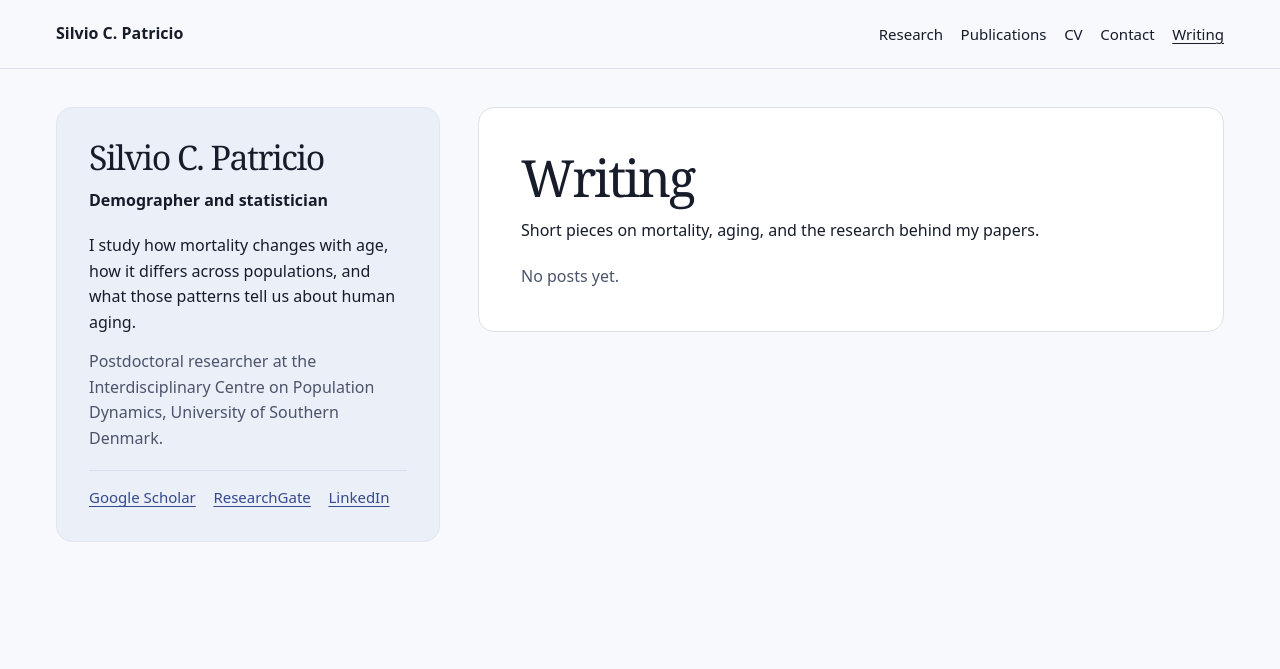
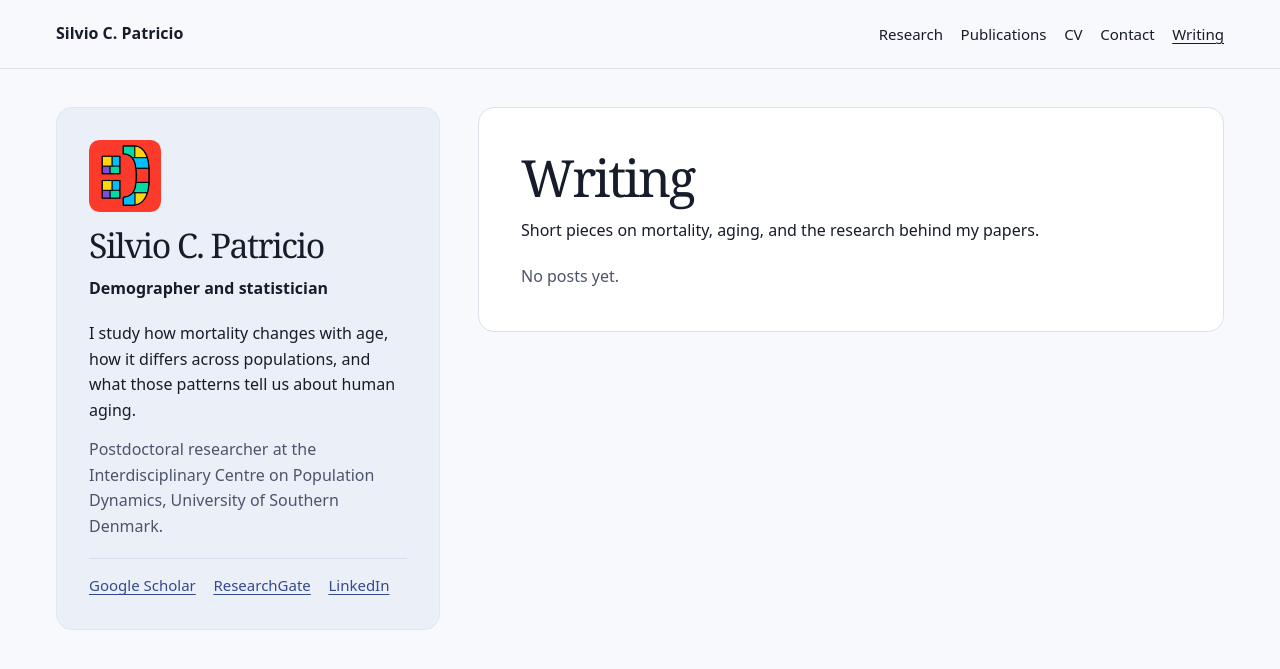
Before and after one commit to scpatricio/scpatricio.github.io, a Jekyll site: the page writing/index.html, which Jekyll copies as it is, in a window 1280 px wide. Shown: the top 669 px of the page. Built offline with Jekyll 4.4.1, drawn with Linux system fonts in a browser that asks for light colours.

Commit message:
Show the profile logo on the Writing page

```diff
--- a/writing/index.html
+++ b/writing/index.html
@@ -23,6 +23,7 @@
   </header>
   <main class="wrap layout" id="main" tabindex="-1">
       <section class="profile" aria-labelledby="name">
+        <img class="profile-logo" src="../profile-logo.png" alt="Silvio C. Patricio’s logo" width="72" height="72">
         <p id="name" class="profile-name">Silvio C. Patricio</p>
         <p class="role">Demographer and statistician</p>
         <p class="bio">I study how mortality changes with age, how it differs across populations, and what those patterns tell us about human aging.</p>
```
